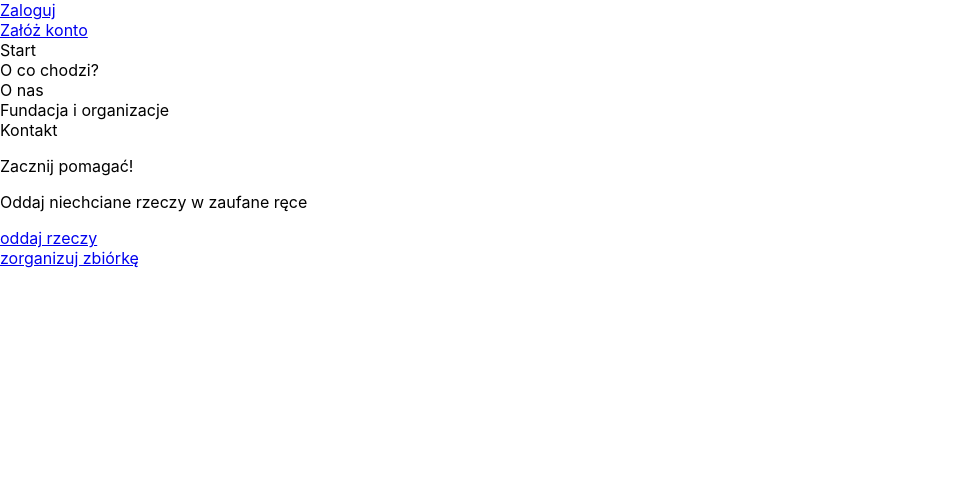
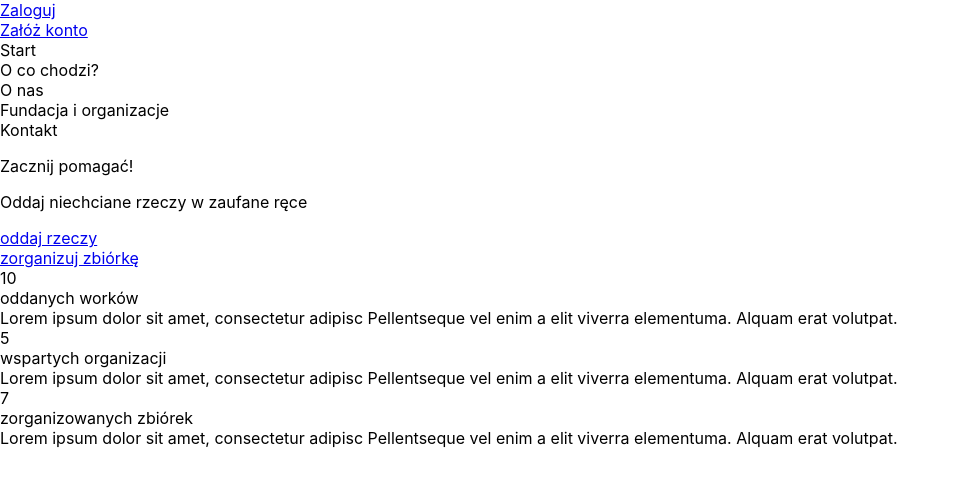
Before and after one commit to inka3inka/oddaj-rzecz, a React (Create React App) app: page /#/ in a window 1280 px wide. Shown: the top 486 px of the page, without its empty margins (0-956 px from the left). Built offline with nearby package versions, Linux system fonts and the light colour scheme; the HTML template or start-up script is replaced by a standard one.

Commit message:
Column's main structure

```diff
--- a/src/components/Home.js
+++ b/src/components/Home.js
@@ -1,12 +1,14 @@
 import React from 'react';
 import {Header} from './header/Header'
 import {MainSection} from "./mainSection/MainSection";
+import {ColumnsContainer} from "./threeColumnsSection/ColumnsContainer";
 
 export function Home() {
   return (
     <>
       <Header />
       <MainSection />
+      <ColumnsContainer/>
     </>
   )
 }
--- /dev/null
+++ b/src/components/threeColumnsSection/ColumnElement.js
@@ -0,0 +1,14 @@
+import React from 'react';
+
+export function ColumnElement(props) {
+  return (
+    <div>
+      <div>{props.number}</div>
+      <div>{props.title}</div>
+      <div>{props.text}</div>
+    </div>
+
+  )
+}
+
+//Lorem ipsum dolor sit amet, consectetur adipisc Pellentseque vel enim a elit viverra elementuma. Alquam erat volutpat.
--- /dev/null
+++ b/src/components/threeColumnsSection/ColumnsContainer.js
@@ -0,0 +1,24 @@
+import React from 'react';
+import {ColumnElement} from "./ColumnElement";
+
+export function ColumnsContainer() {
+  return (
+    <div className="columns__container">
+      <ColumnElement
+        number="10"
+        title="oddanych worków"
+        text="Lorem ipsum dolor sit amet, consectetur adipisc Pellentseque vel enim a elit viverra elementuma. Alquam erat volutpat."
+      />
+      <ColumnElement
+        number="5"
+        title="wspartych organizacji"
+        text="Lorem ipsum dolor sit amet, consectetur adipisc Pellentseque vel enim a elit viverra elementuma. Alquam erat volutpat."
+      />
+      <ColumnElement
+        number="7"
+        title="zorganizowanych zbiórek"
+        text="Lorem ipsum dolor sit amet, consectetur adipisc Pellentseque vel enim a elit viverra elementuma. Alquam erat volutpat."
+      />
+    </div>
+  )
+}
--- a/src/scss/main.scss
+++ b/src/scss/main.scss
@@ -170,3 +170,11 @@ body {
     }
   }
 }
+
+//Columns section
+
+.columns__container {
+  width: 100%;
+  height: 35vh;
+  background-image: url("../assets/3ColumnsBackground.png");
+}
```
Also changed, not shown: src/assets/3ColumnsBackground.png (added).
